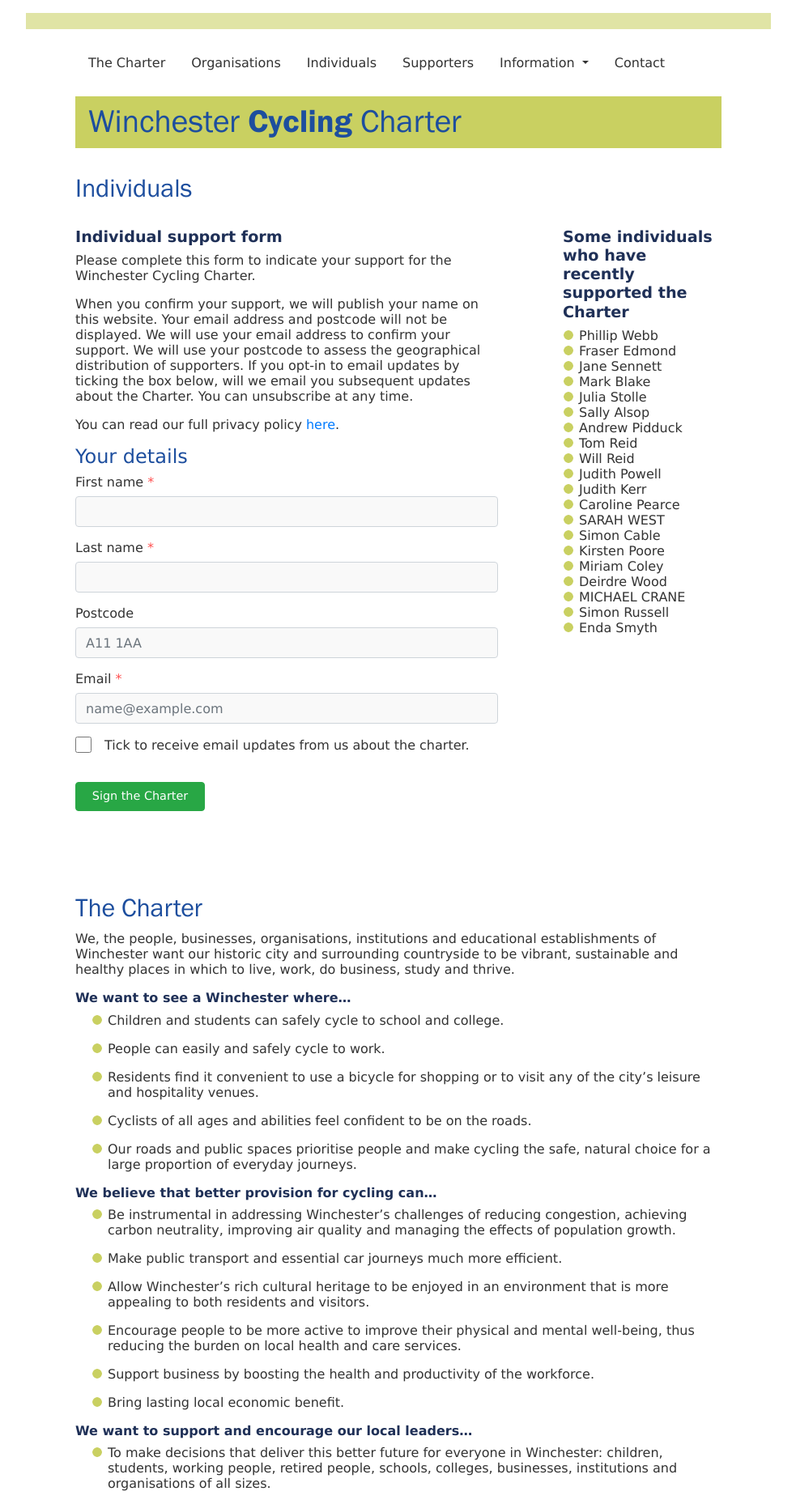
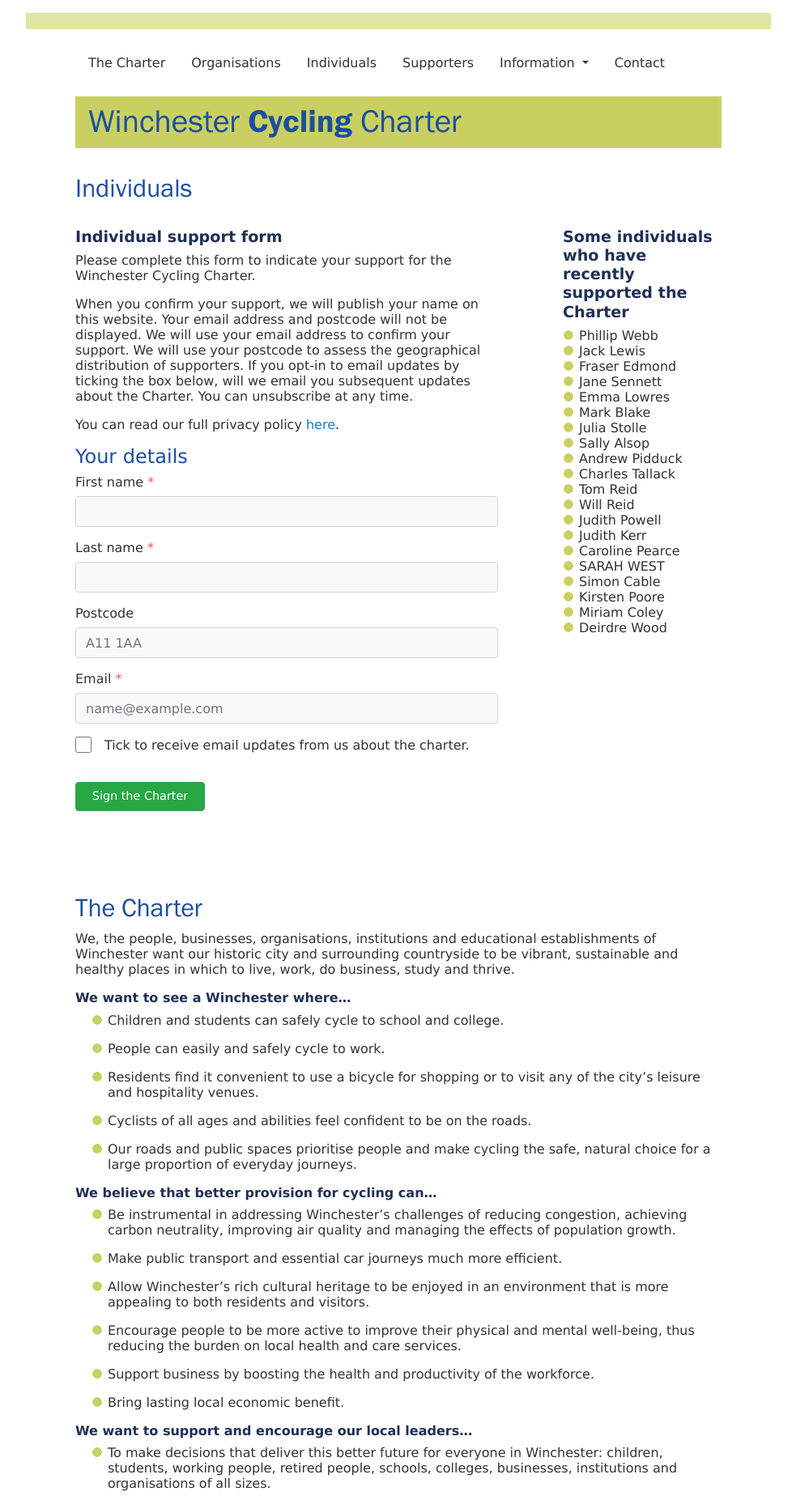
Before and after one commit to winchestercyclingcharter/winchestercyclingcharter.github.io, a Jekyll site: the page built from ind-page.md, in a window 1280 px wide. Shown: the whole page at 81% size, without its empty margins (148-1131 px from the left). Built offline with Jekyll 4.4.1, drawn with Linux system fonts in a browser that asks for light colours; nearby versions of some CDN libraries.

Commit message:
Update people.yml

```diff
--- a/_data/people.yml
+++ b/_data/people.yml
@@ -411,3 +411,6 @@
 - { lastname: Alexander, firstname: David, dt: 20210401-185524-450217 }
 - { lastname: Webb, firstname: Phillip, dt: 20210405-091810-656343 }
 - { lastname: Kerr, firstname: Judith, dt: 20210402-154618-099287 }
+- { lastname: Lewis, firstname: Jack, dt: 20210404-213609-965116 }
+- { lastname: Lowres, firstname: Emma, dt: 20210404-062858-192483 }
+- { lastname: Tallack, firstname: Charles, dt: 20210403-061410-800994 }
```
